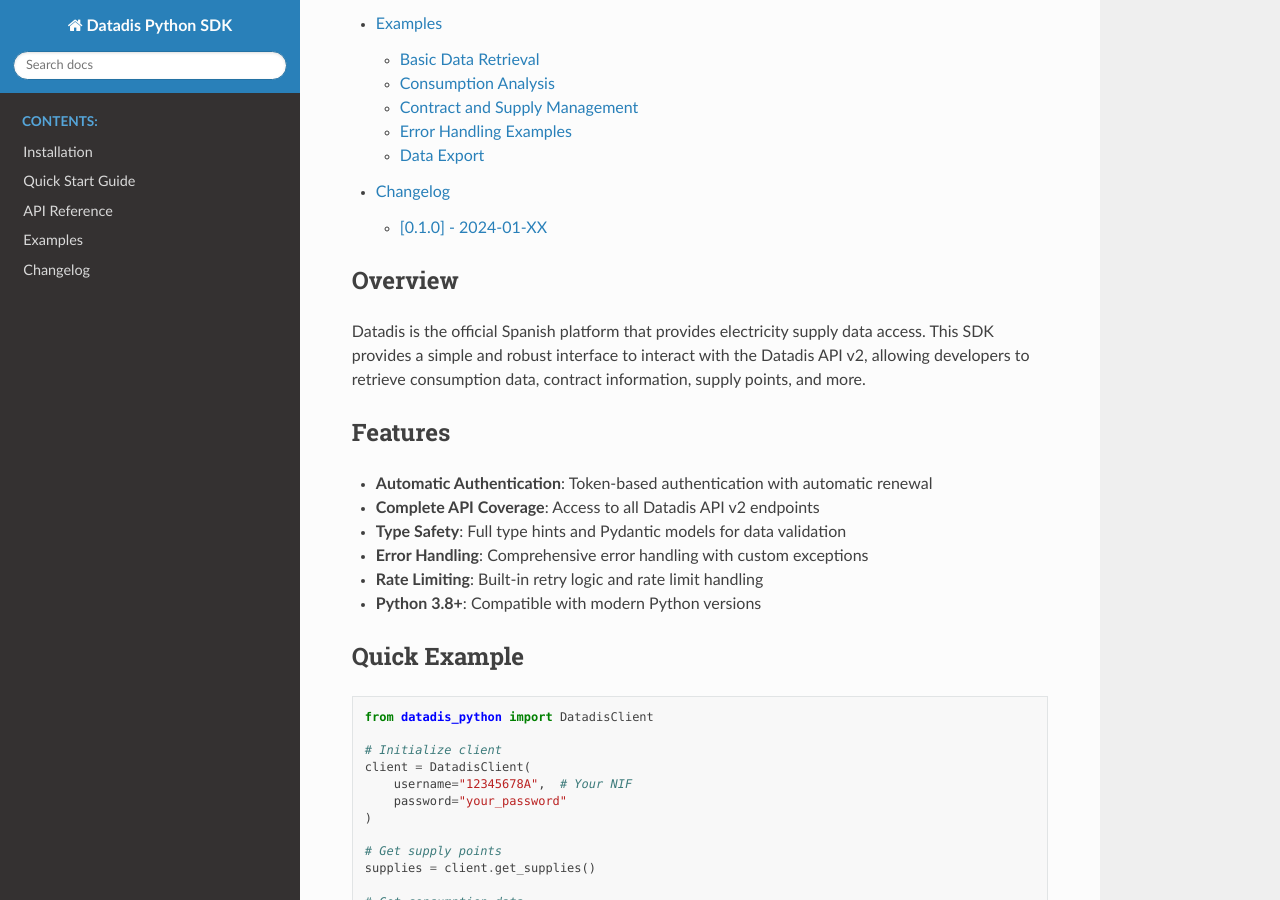
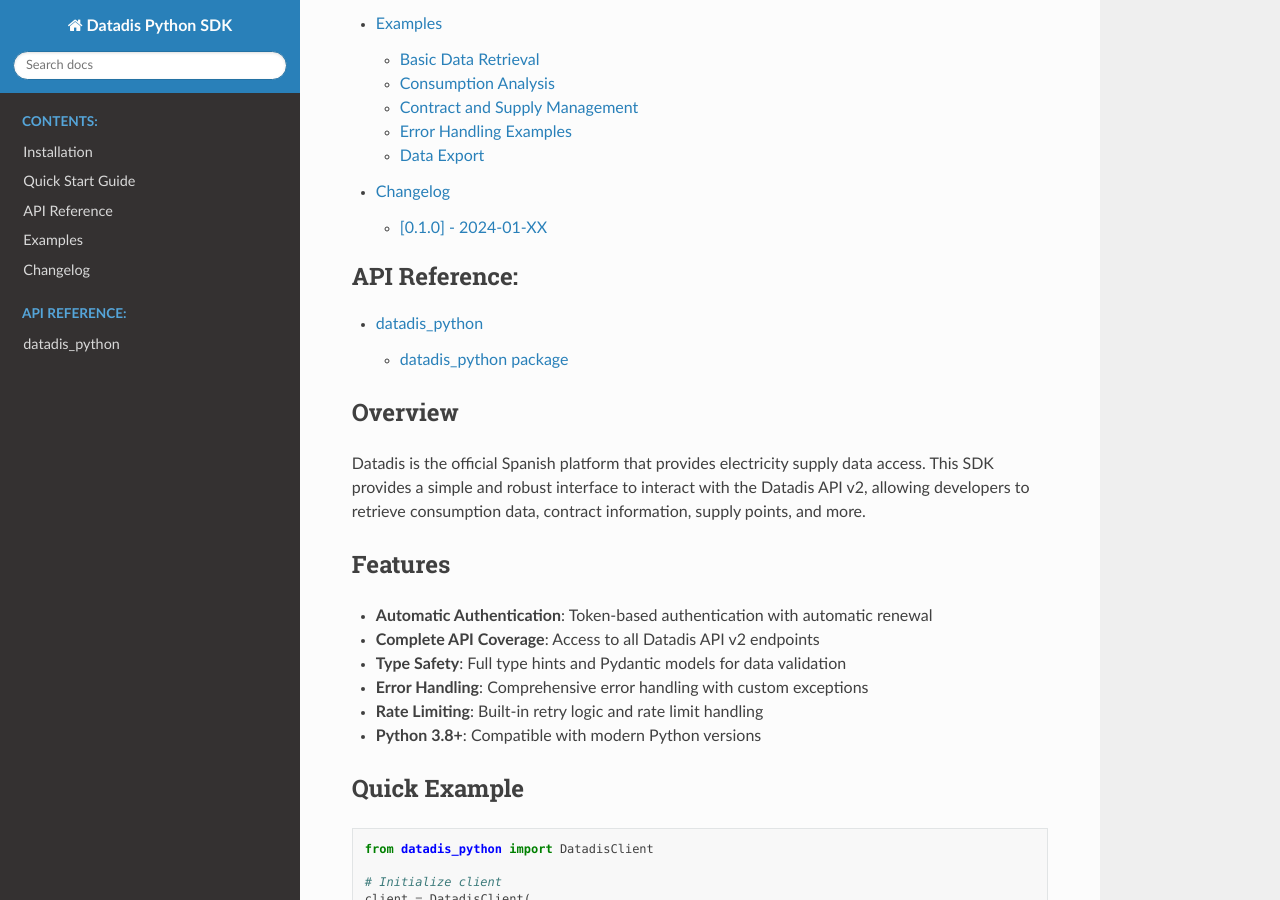
Before and after one commit to TacoronteRiveroCristian/ctr-datadis, a Sphinx documentation site: the page built from docs/index.rst, in a window 1280 px wide and 900 px high, scrolled down 772 px. Built offline with Sphinx 7.4.7 and the Read the Docs theme 3.1.0, drawn with Linux system fonts in a browser that asks for light colours.

```diff
--- a/docs/index.rst
+++ b/docs/index.rst
@@ -12,6 +12,12 @@ A comprehensive Python SDK for interacting with the official Datadis API (Distri
    api
    examples
    changelog
+
+.. toctree::
+   :maxdepth: 2
+   :caption: API Reference:
+
+   modules
 
 Overview
 --------
```
